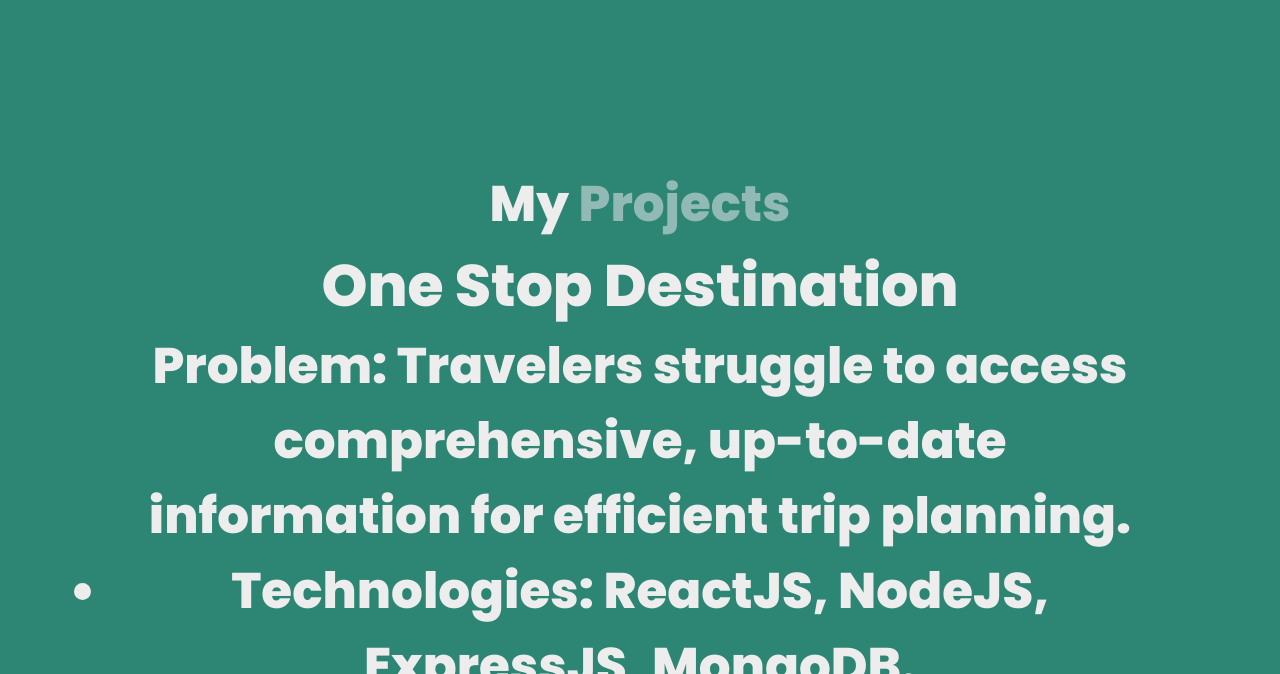
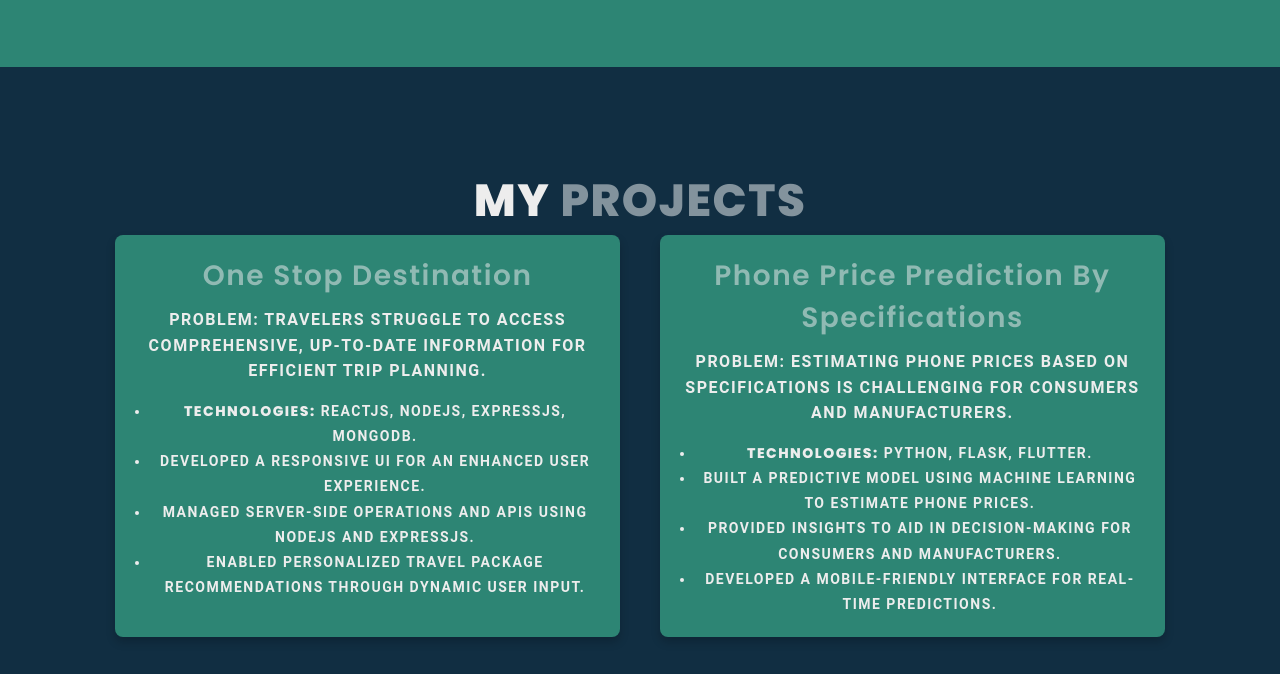
Before and after one commit to chaithanya1128/Portfolio, a plain HTML site: page index.html in a window 1280 px wide. Shown: the part 2342-3016 px from the top of the page. Drawn offline with nearby package versions, Linux system fonts and the light colour scheme.

Commit message:
Update style.css

```diff
--- a/style.css
+++ b/style.css
@@ -959,4 +959,94 @@
     100% {
         width: 0;
     }
+}/* Projects Section */
+/* Importing Cool Fonts */
+@import url('https://fonts.googleapis.com/css2?family=Poppins:wght@400;600;700&family=Roboto:wght@300;400&display=swap');
+
+.projects {
+    background: var(--second-bg-color);
+    padding-bottom: 6rem;
+    font-family: 'Roboto', sans-serif;
 }
+
+.projects h2 {
+    font-size: 4.5rem;
+    text-align: center;
+    margin-bottom: 3rem;
+    color: var(--text-color);
+    font-family: 'Poppins', sans-serif; /* Different font for headings */
+    font-weight: 700;
+    letter-spacing: 1.5px;
+    text-transform: uppercase;
+}
+
+.projects .projects-row {
+    display: flex;
+    flex-wrap: wrap;
+    gap: 4rem;
+    justify-content: center;
+}
+
+.projects .projects-column {
+    flex: 1 1 45%;
+    background: var(--bg-color);
+    padding: 2rem;
+    border-radius: 0.8rem;
+    box-shadow: 0 0.5rem 1rem rgba(0, 0, 0, 0.2);
+    transition: transform 0.3s ease, box-shadow 0.3s ease;
+}
+
+.projects .projects-column:hover {
+    transform: translateY(-10px);
+    box-shadow: 0 1rem 2rem rgba(0, 0, 0, 0.3);
+}
+
+.projects-column h3 {
+    font-size: 2.8rem;
+    margin-bottom: 1rem;
+    color: var(--main-color);
+    font-family: 'Poppins', sans-serif;
+    font-weight: 600;
+    text-transform: capitalize;
+}
+
+.projects-column p {
+    font-size: 1.6rem;
+    margin-bottom: 1.5rem;
+    line-height: 1.6;
+    font-family: 'Roboto', sans-serif;
+    color: var(--text-color);
+}
+
+.projects-column ul {
+    margin-left: 1.5rem;
+}
+
+.projects-column ul li {
+    font-size: 1.4rem;
+    line-height: 1.8;
+    font-family: 'Roboto', sans-serif;
+    color: var(--text-color);
+}
+
+/* Media Queries for Projects Section */
+@media (max-width: 768px) {
+    .projects .projects-column {
+        flex: 1 1 100%;
+    }
+}
+
+@media (max-width: 520px) {
+    .projects h2 {
+        font-size: 3.5rem;
+    }
+
+    .projects-column h3 {
+        font-size: 2rem;
+    }
+
+    .projects-column p,
+    .projects-column ul li {
+        font-size: 1.4rem;
+    }
+}
```
